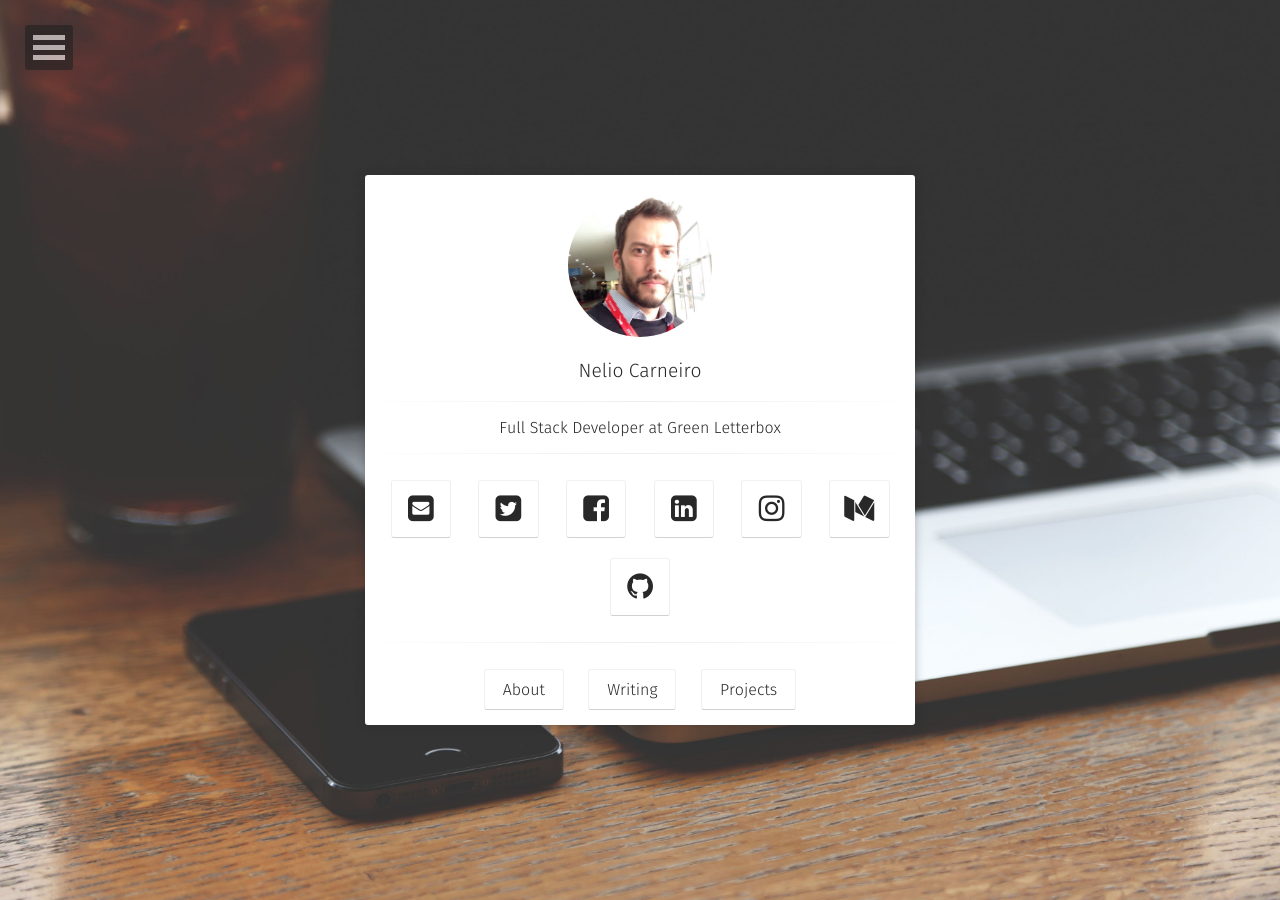
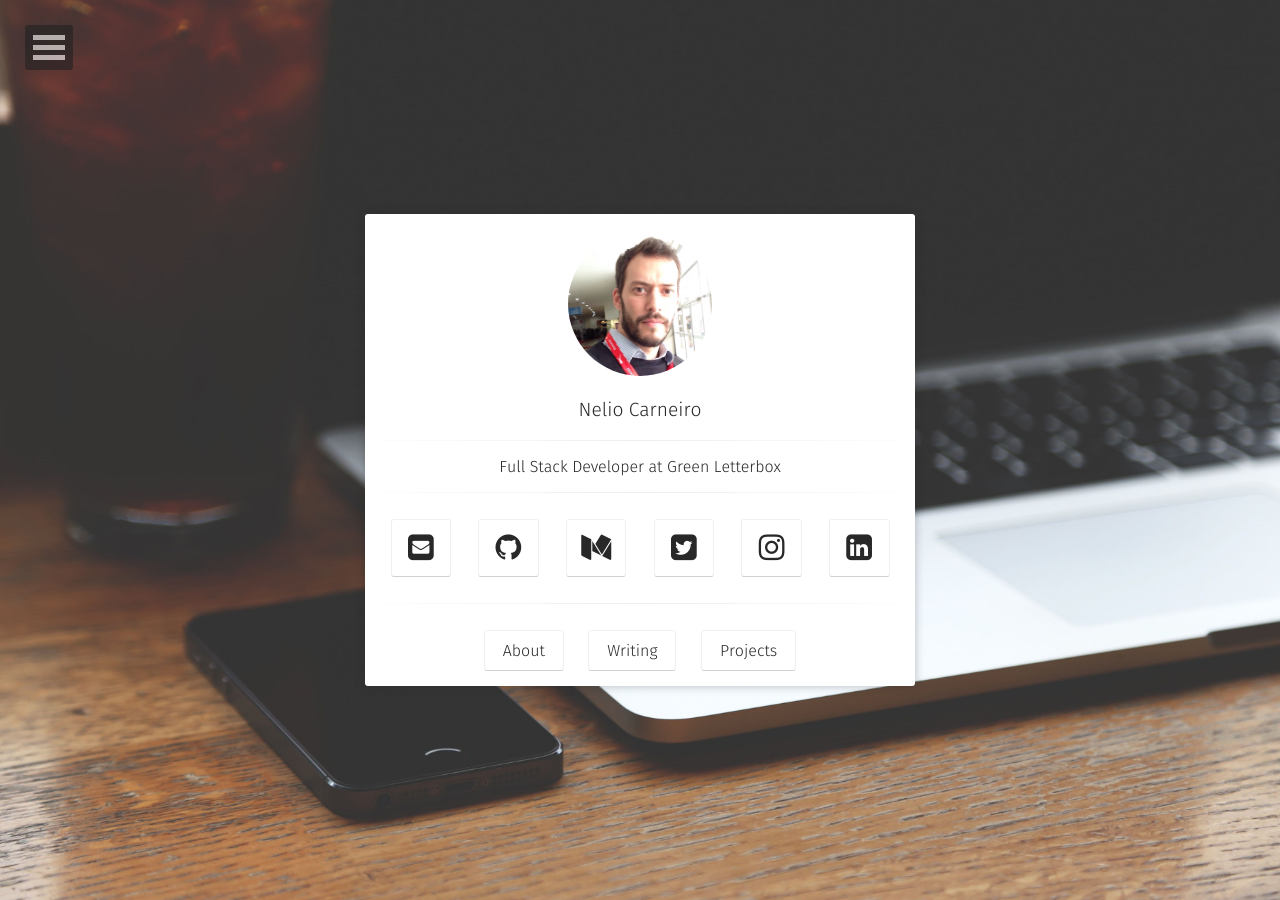
Before and after one commit to neliojrr/neliojrr.github.io, a Jekyll site: the page built from index.html, in a window 1280 px wide. Built offline with Jekyll 4.4.1, drawn with Linux system fonts in a browser that asks for light colours; some web fonts are replaced.

Commit message:
remove facebook icon and change social links order

```diff
--- a/_config.yml
+++ b/_config.yml
@@ -39,7 +39,6 @@
 #bing-verify:
 email:              email@nelio.me
 twitter:            neliojrr
-facebook:           neliojrr
 github-url:         neliojrr
 #stackoverflow:     123456/username   from a "http://stackoverflow.com/users/123456/username" link
 linkedin:           nelio-carneiro-6b323025/
--- a/_includes/social-links.html
+++ b/_includes/social-links.html
@@ -1,15 +1,15 @@
                     <hr class="hr-line">
                     <h3 class="title" style="font-size:30px;">
                         {% if site.email %}<a class="social-btn" href="mailto:{{ site.email }}" target="_blank" rel="noopener noreferrer"><i class="fa fa-fw fa-envelope-square"></i></a>{% endif %}
+                        {% if site.github-url %}<a class="social-btn" href="http://github.com/{{ site.github-url }}" target="_blank" rel="noopener noreferrer"><i class="fa fa-fw fa-github"></i></a>{% endif %}
+                        {% if site.medium %}<a class="social-btn" href="https://medium.com/{{ site.medium }}" target="_blank" rel="noopener noreferrer"><i class="fa fa-fw fa-medium"></i></a>{% endif %}
                         {% if site.twitter %}<a class="social-btn" href="http://twitter.com/{{ site.twitter }}" target="_blank" rel="noopener noreferrer"><i class="fa fa-fw fa-twitter-square"></i></a>{% endif %}
                         {% if site.facebook %}<a class="social-btn" href="http://facebook.com/{{ site.facebook }}" target="_blank" rel="noopener noreferrer"><i class="fa fa-fw fa-facebook-square"></i></a>{% endif %}
                         {% if site.google.plus %}<a class="social-btn" href="http://plus.google.com/+{{ site.google.plus }}" target="_blank" rel="noopener noreferrer"><i class="fa fa-fw fa-google-plus-square"></i></a>{% endif %}
+                        {% if site.instagram %}<a class="social-btn" href="http://instagram.com/{{ site.instagram }}" target="_blank" rel="noopener noreferrer"><i class="fa fa-fw fa-instagram"></i></a>{% endif %}
                         {% if site.linkedin %}<a class="social-btn" href="http://linkedin.com/in/{{ site.linkedin }}" target="_blank" rel="noopener noreferrer"><i class="fa fa-fw fa-linkedin-square"></i></a>{% endif %}
                         {% if site.xing %}<a class="social-btn" href="http://www.xing.com/profile/{{ site.xing }}" target="_blank" rel="noopener noreferrer"><i class="fa fa-fw fa-xing-square"></i></a>{% endif %}
-                        {% if site.instagram %}<a class="social-btn" href="http://instagram.com/{{ site.instagram }}" target="_blank" rel="noopener noreferrer"><i class="fa fa-fw fa-instagram"></i></a>{% endif %}
                         {% if site.tumblr %}<a class="social-btn" href="http://{{ site.tumblr }}.tumblr.com" target="_blank" rel="noopener noreferrer"><i class="fa fa-fw fa-tumblr-square"></i></a>{% endif %}
-                        {% if site.medium %}<a class="social-btn" href="https://medium.com/{{ site.medium }}" target="_blank" rel="noopener noreferrer"><i class="fa fa-fw fa-medium"></i></a>{% endif %}
-                        {% if site.github-url %}<a class="social-btn" href="http://github.com/{{ site.github-url }}" target="_blank" rel="noopener noreferrer"><i class="fa fa-fw fa-github"></i></a>{% endif %}
                         {% if site.stackoverflow %}<a class="social-btn" href="http://stackoverflow.com/users/{{ site.stackoverflow }}" target="_blank" rel="noopener noreferrer"><i class="fa fa-fw fa-stack-overflow"></i></a>{% endif %}
                         {% if site.lastfm %}<a class="social-btn" href="http://lastfm.com/user/{{ site.lastfm }}" target="_blank" rel="noopener noreferrer"><i class="fa fa-fw fa-music"></i></a>{% endif %}
                         {% if site.dribbble %}<a class="social-btn" href="http://dribbble.com/{{ site.dribbble }}" target="_blank" rel="noopener noreferrer"><i class="fa fa-fw fa-dribbble"></i></a>{% endif %}
```
